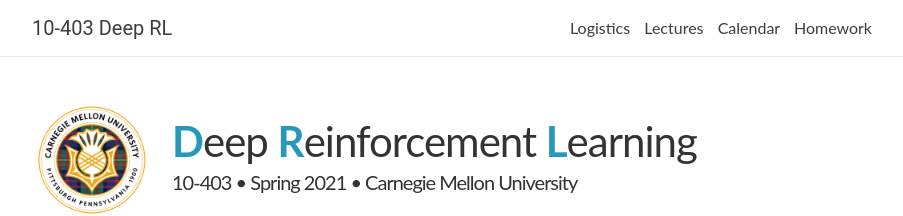
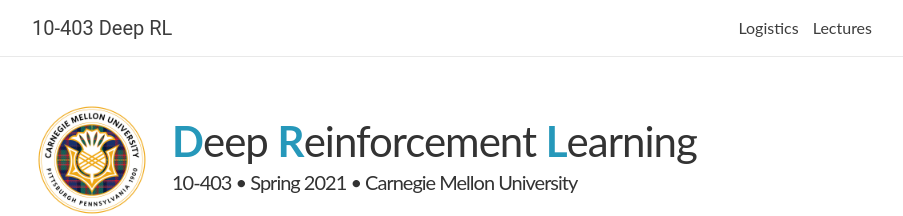
Before and after one commit to cmudeeprl/403_website, a Jekyll site: the page built from _pages/about.md, in a window 1280 px wide. Shown: the top 216 px of the page, without its empty margins (188-1091 px from the left). Built offline with Jekyll 4.4.1, drawn with Linux system fonts in a browser that asks for light colours; nearby versions of some CDN libraries; comment, search, counter and statistics services are not loaded.

Commit message:
fix: update lecture 1 recording link

```diff
--- a/_data/lectures.yml
+++ b/_data/lectures.yml
@@ -3,7 +3,7 @@
   title: >
     <strong>Introduction to Reinforcement Learning and Representation Learning</strong>
   slides: https://cmudeeprl.github.io/403_website/assets/lectures/s21/lecture1_introS20.pdf
-  video: https://scs.hosted.panopto.com/Panopto/Pages/Sessions/List.aspx#folderID=%2251b9e7cd-d124-4d72-92b8-acc2015ea439%22
+  video: https://scs.hosted.panopto.com/Panopto/Pages/Viewer.aspx?id=1a9ceff9-de84-4ab5-965a-acc3011a7809
   notes:
   readings:
     - <a href="http://incompleteideas.net/book/RLbook2018.pdf" target="_blank">S & B Textbook</a>, Ch1
--- a/_includes/header.html
+++ b/_includes/header.html
@@ -21,8 +21,8 @@
       <div class="trigger">
         <a class="page-link" href="{{ '/logistics/' | relative_url }}">Logistics</a>
         <a class="page-link" href="{{ '/lectures/' | relative_url }}">Lectures</a>
-        <a class="page-link" href="{{ '/calendar/' | relative_url }}">Calendar</a>
-        <a class="page-link" href="{{ '/homework/' | relative_url }}">Homework</a>
+        <!-- <a class="page-link" href="{{ '/calendar/' | relative_url }}">Calendar</a> -->
+        <!-- <a class="page-link" href="{{ '/homework/' | relative_url }}">Homework</a> -->
       </div>
     </nav>
 
```
